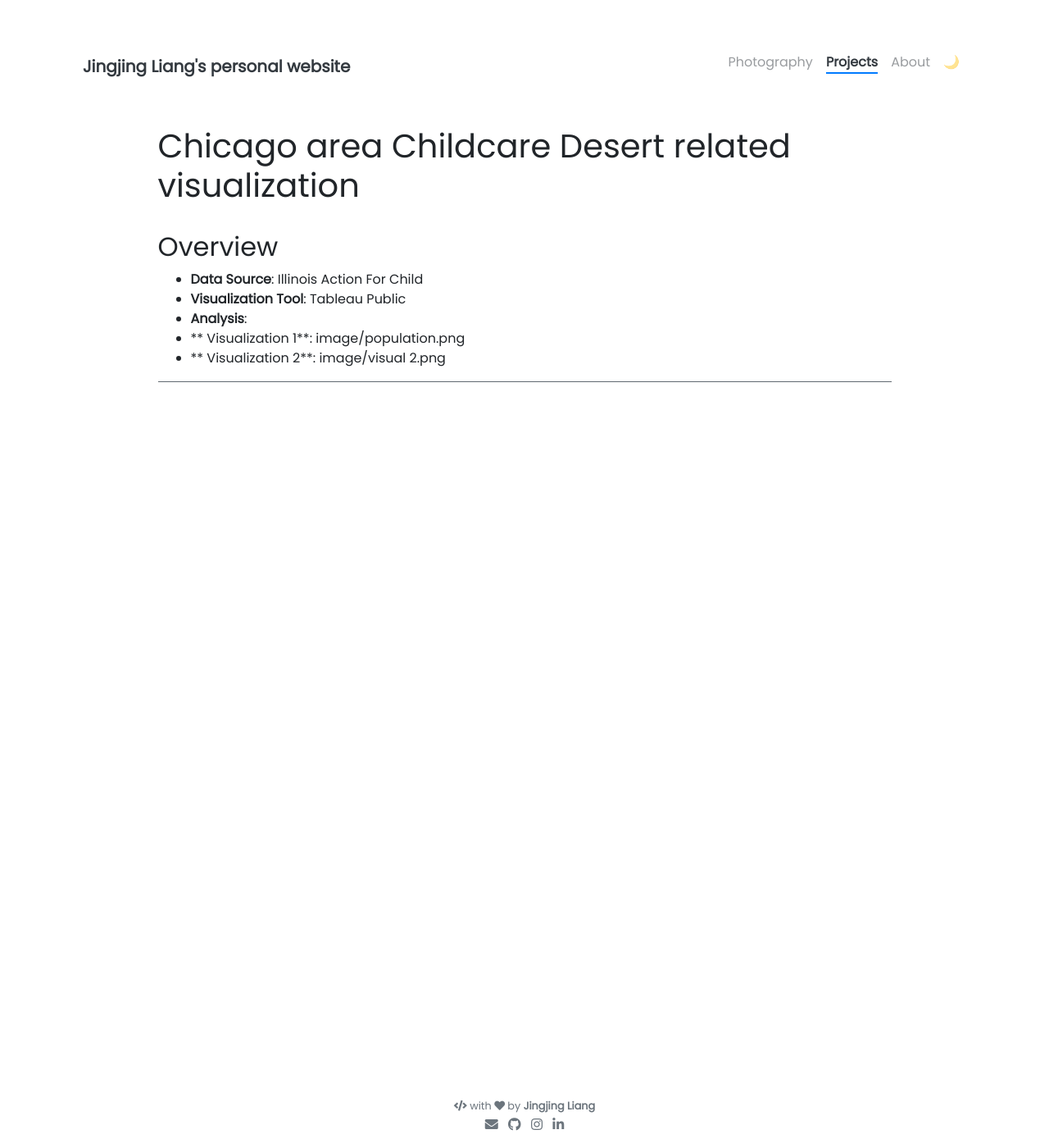
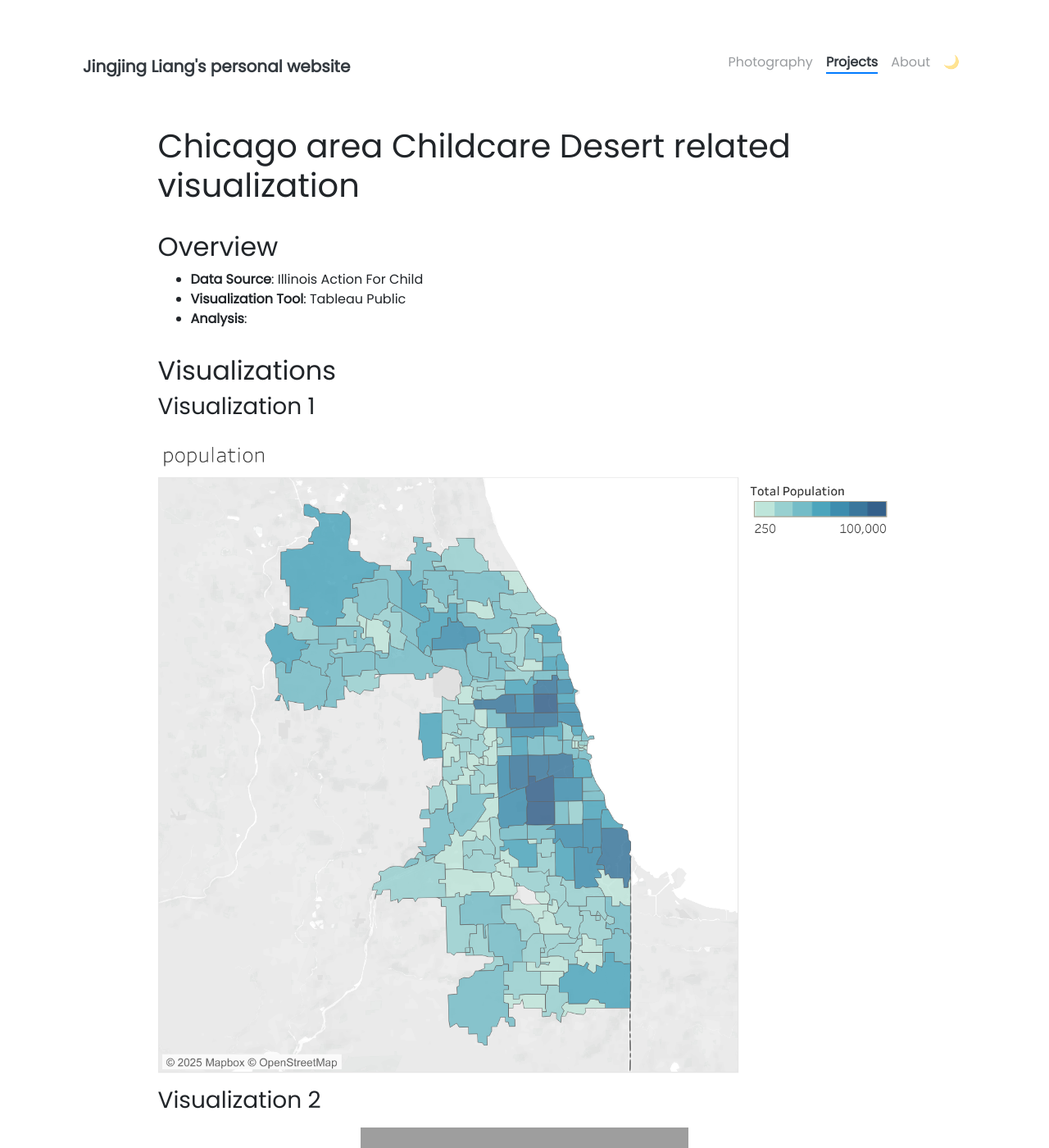
Before and after one commit to xenotopia/xenotopia.github.io, a Jekyll site: the page built from _projects/tableau2.md, in a window 1280 px wide and 1400 px high. Shown: the whole window at 82% size. Built offline with Jekyll 4.4.1, drawn with Linux system fonts in a browser that asks for light colours; nearby versions of some CDN libraries; grey boxes are pictures that could not be loaded.

Commit message:
Update tableau2.md

```diff
--- a/_projects/tableau2.md
+++ b/_projects/tableau2.md
@@ -15,7 +15,13 @@ tools: [Tableu, Data Visualization]
 - **Data Source**: Illinois Action For Child
 - **Visualization Tool**: Tableau Public
 - **Analysis**:
-- ** Visualization 1**: image/population.png
-- ** Visualization 2**: image/visual 2.png
+
+## Visualizations
+
+### Visualization 1
+![Population Visualization](/image/population.png)
+
+### Visualization 2
+![Visualization 2](image/visual 2.png)
 
 ---
```
